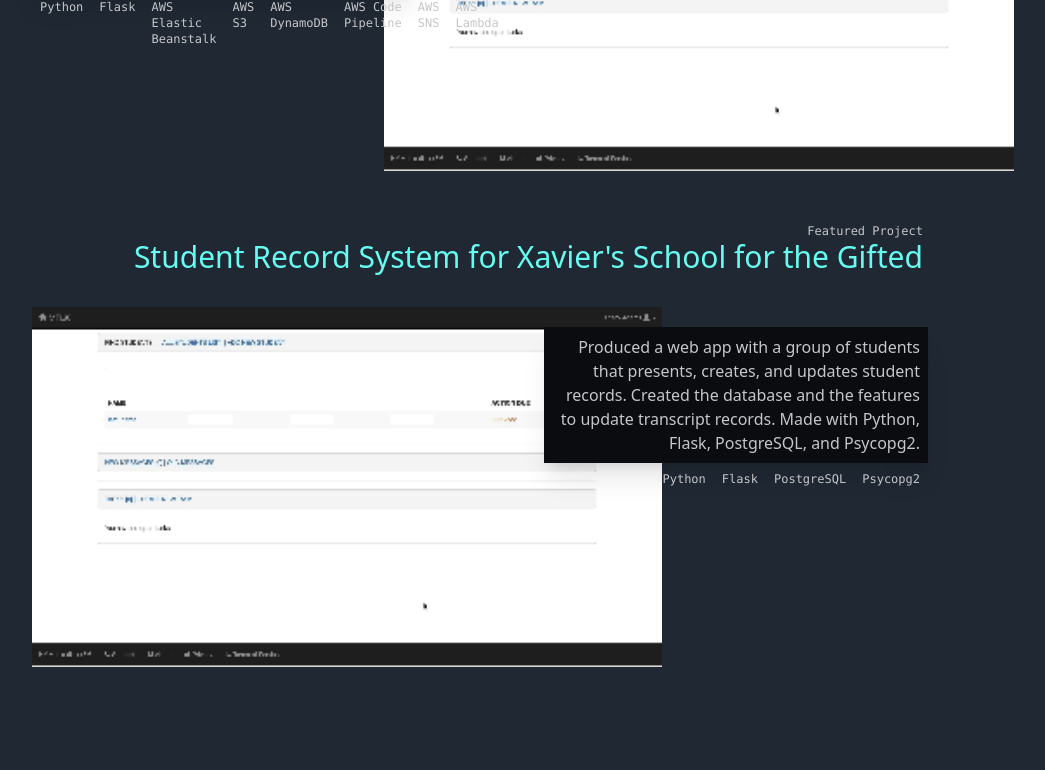
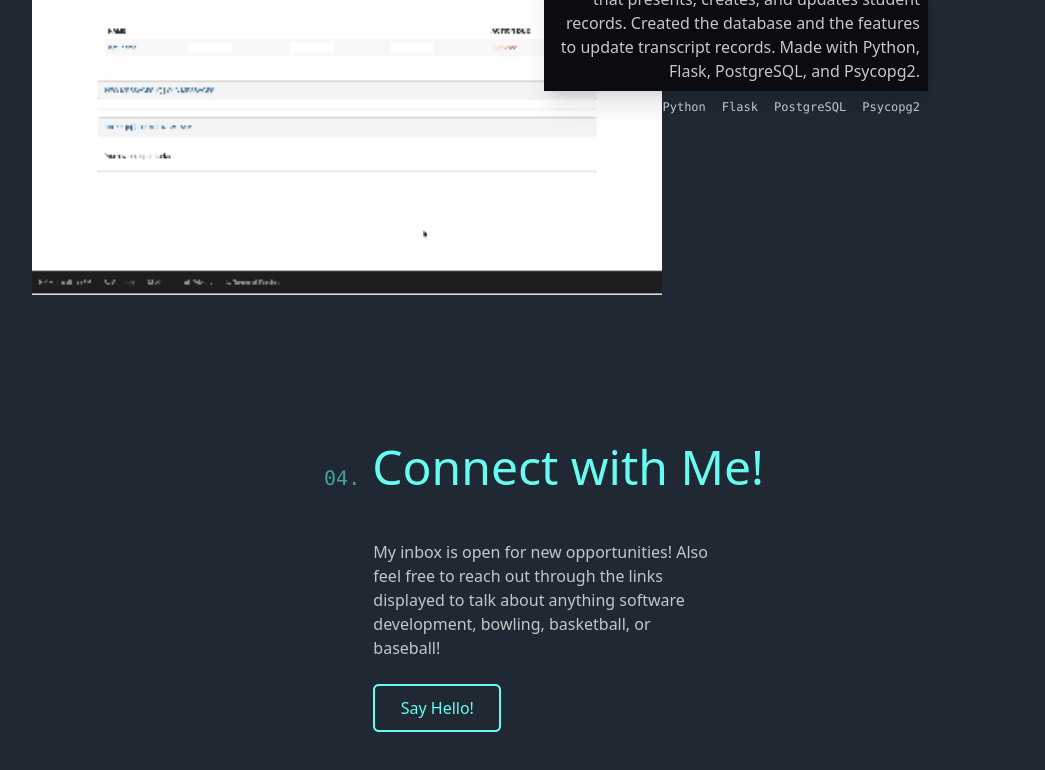
Before and after one commit to EuanProjects/portfolio-2.0, a React (Vite) app: page / in a window 1280 px wide. Shown: the part 4069-4839 px from the top of the page, without its empty margins (96-1141 px from the left). Before the commit the page ends 4788 px from the top, so only its background shows below. Built offline with nearby package versions, Linux system fonts and the light colour scheme.

Commit message:
finished contact template

```diff
--- /dev/null
+++ b/src/contact/contact.jsx
@@ -0,0 +1,37 @@
+function Contact() {
+    return (
+        <>
+            <div className="h-[70vh] mx-32">
+                <div className="flex justify-center">
+                    <h2 className="text-5xl">
+                        <span className="text-green text-xl font-mono">04. </span>
+                        Connect with Me!
+                    </h2>
+                </div>
+
+                <div className="grid h-full w-full justify-items-center my-12">
+                    <div className="w-1/3">
+                        <p className="text-gray-light">
+                            My inbox is open for new opportunities! Also feel free to reach out
+                            through the links displayed to talk about anything
+                            software development, bowling, basketball, or
+                            baseball!
+                        </p>
+                        <a href="mailto:canoye05@gmail.com?subject=Hello!%20&body=Hi%20Euan!%20">
+                            <button className="border-2 border-blue rounded-md
+                                                absolute bg-gray w-32
+                                                h-12 transform hover:-translate-y-1 hover:-translate-x-1 transition-transform
+                                                ease-in-out delay-150 my-6 z-10">
+                                <span>Say Hello!</span>
+                            </button>
+
+                            <div className="bg-gray-light border-blue hover:border-gray-light w-32 h-12 z-0 my-6 absolute rounded-md"></div>
+                        </a>
+                    </div>
+                </div>
+            </div>
+        </>
+    )
+}
+
+export default Contact
--- a/src/hero/hero.jsx
+++ b/src/hero/hero.jsx
@@ -9,7 +9,7 @@ function Hero() {
     };
 
     return (
-        <div className="h-screen">
+        <div>
             <div className="fixed left-0 top-36 mx-4 flex items-center origin-center rotate-90">
                 <div className="origin-center rotate-90">
                     <a href="https://www.linkedin.com/in/euan-canoy-8b3530180/" target="_blank" rel="noreferrer" className="hover:-translate-y-1">
--- a/src/home/home.jsx
+++ b/src/home/home.jsx
@@ -2,6 +2,7 @@ import AboutMe from "../aboutme/aboutMe";
 import Hero from "../hero/hero";
 import Navbar from "../navbar/navbar";
 import ProjectsSection from "../projectsSection/projectsSection";
+import Contact from "../contact/contact";
 
 
 function Home() {
@@ -12,6 +13,7 @@ function Home() {
             <Hero/>
             <AboutMe />
             <ProjectsSection />
+            <Contact />
         </>
     )
 }
--- a/src/projectsSection/project/project.jsx
+++ b/src/projectsSection/project/project.jsx
@@ -2,7 +2,6 @@ import { ExternalLink, GitHub } from 'react-feather'
 
 function Project({ title, description, tools, links, index }) {
     const isEven = index % 2 === 0;
-    console.log(links)
     return (
         <>
             <div className="h-[50vh] my-24">
--- a/src/projectsSection/projectsSection.jsx
+++ b/src/projectsSection/projectsSection.jsx
@@ -5,7 +5,7 @@ function ProjectsSection() {
     const viewHeight = projectData.length * 50 + "vh";
     return (
         <>
-            <div className={`h-[${viewHeight}] mx-32`}>
+            <div className={`h-[${viewHeight}] mx-32 mb-48`}>
                 <div className="flex items-center">
                     <h2 className="text-4xl">
                         <span className="text-green text-xl font-mono">03. </span> Projects
```
